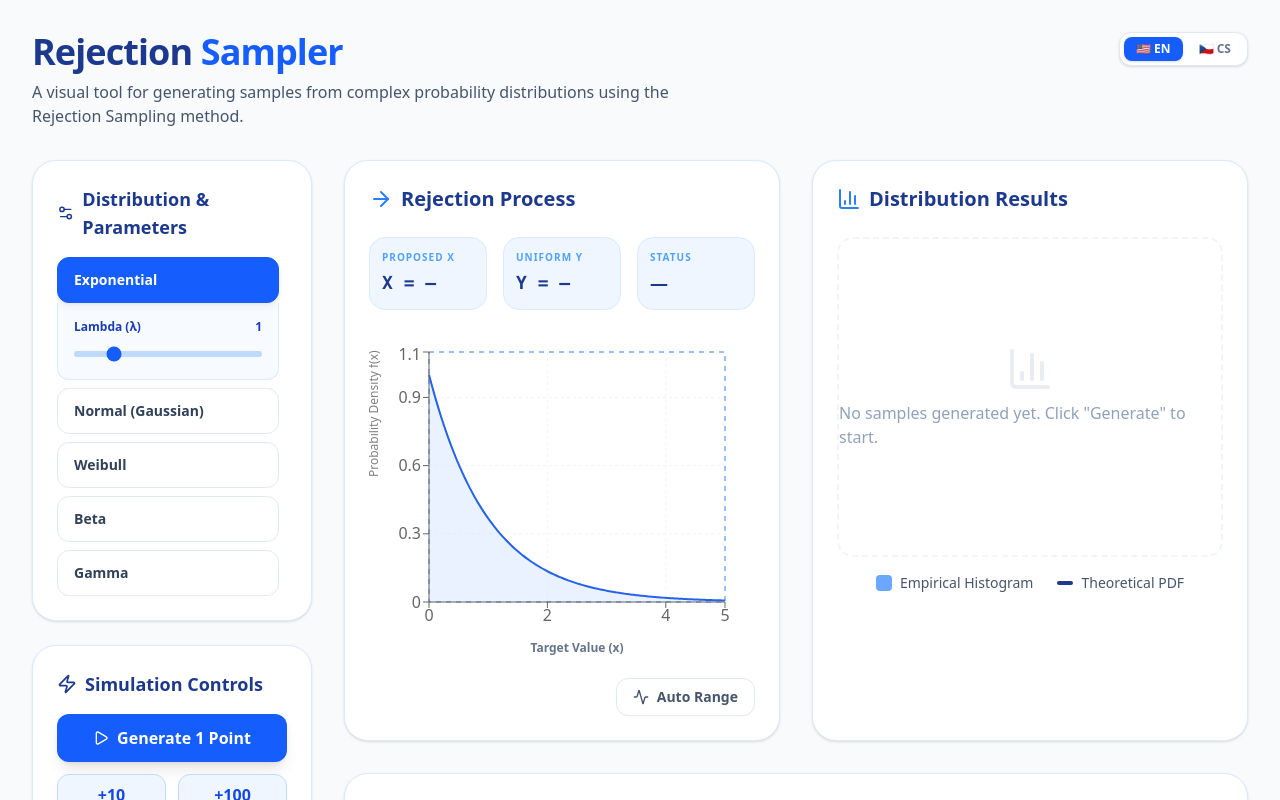
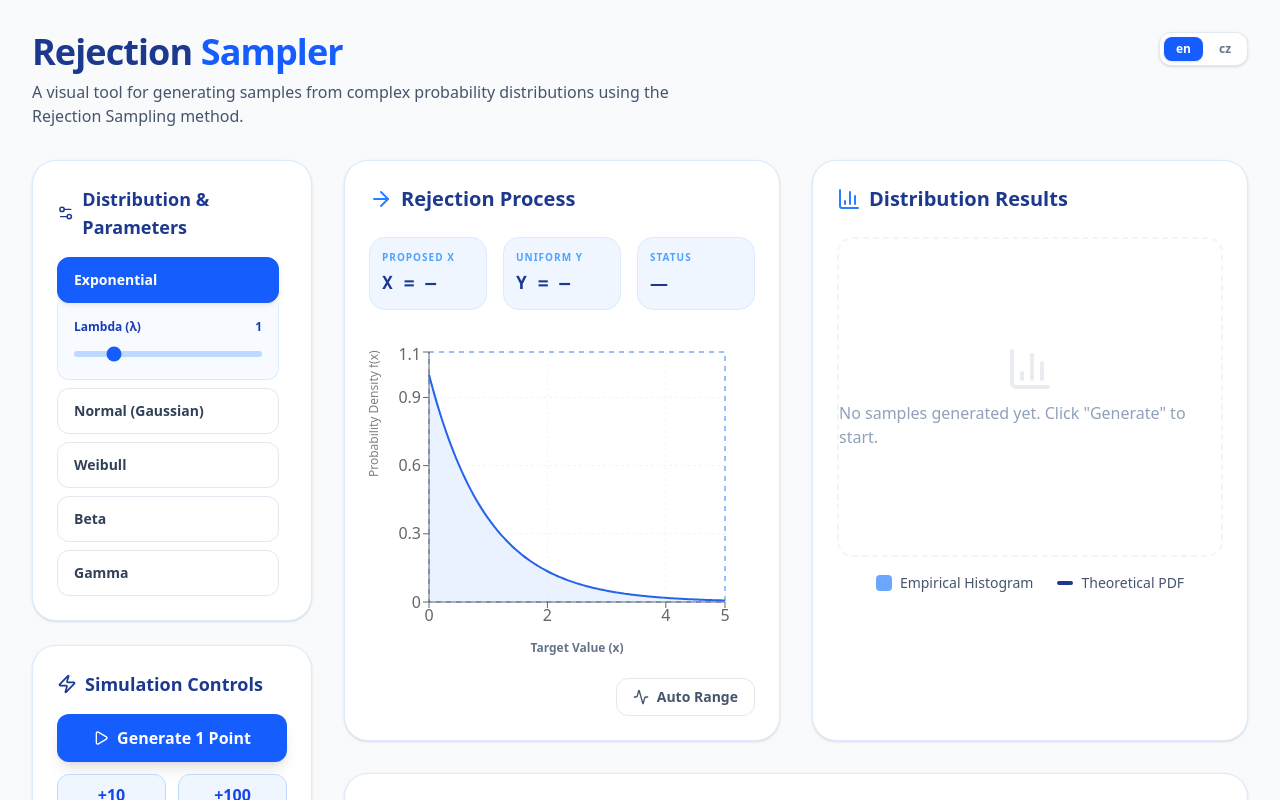
Before and after one commit to richardLipka/rejection_sampling_demo, a React (Vite) app: page / in a window 1280 px wide. Shown: the top 800 px of the page. Built offline with nearby package versions, Linux system fonts and the light colour scheme.

Commit message:
language switch changed only to cs / en

```diff
--- a/src/App.tsx
+++ b/src/App.tsx
@@ -472,13 +472,13 @@ export default function App() {
                   onClick={() => setLang('en')}
                   className={`px-3 py-1 rounded-lg text-xs font-bold transition-all ${lang === 'en' ? 'bg-blue-600 text-white shadow-sm' : 'text-slate-500 hover:bg-slate-50'}`}
                 >
-                  🇺🇸 EN
+                  en
                 </button>
                 <button
                   onClick={() => setLang('cs')}
                   className={`px-3 py-1 rounded-lg text-xs font-bold transition-all ${lang === 'cs' ? 'bg-blue-600 text-white shadow-sm' : 'text-slate-500 hover:bg-slate-50'}`}
                 >
-                  🇨🇿 CS
+                  cz
                 </button>
               </div>
             </div>
```
Also changed, not shown: 1 other file (tests, documents, lock files or other folders).
